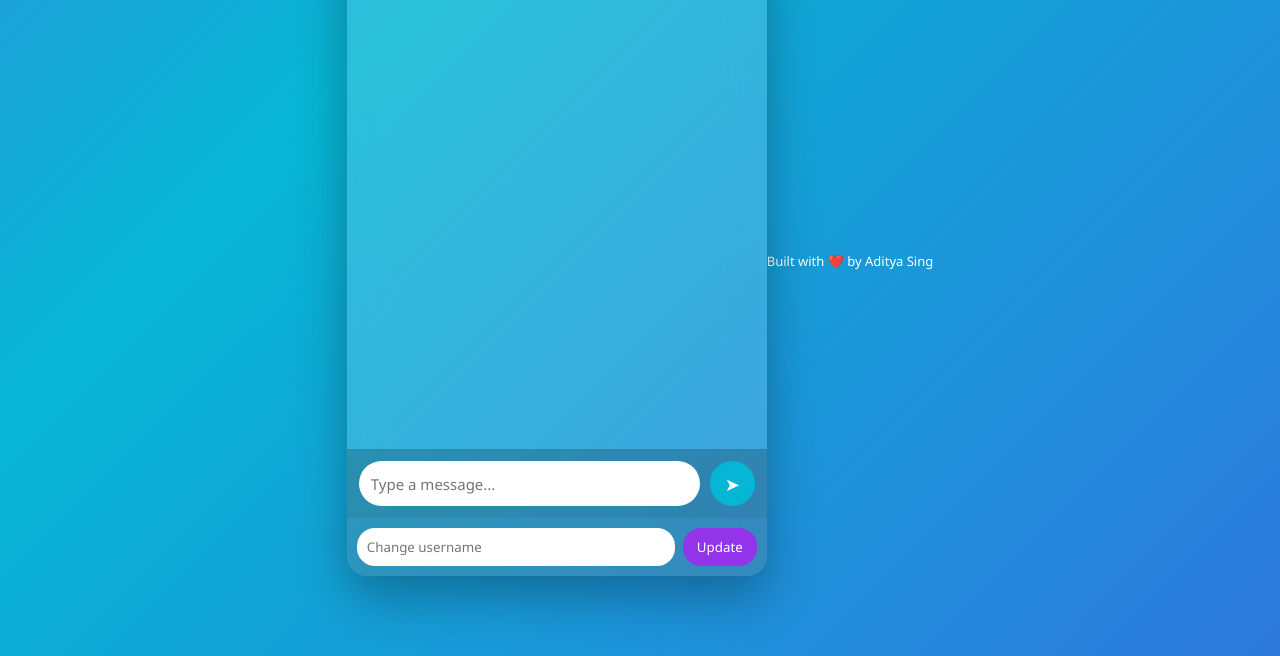
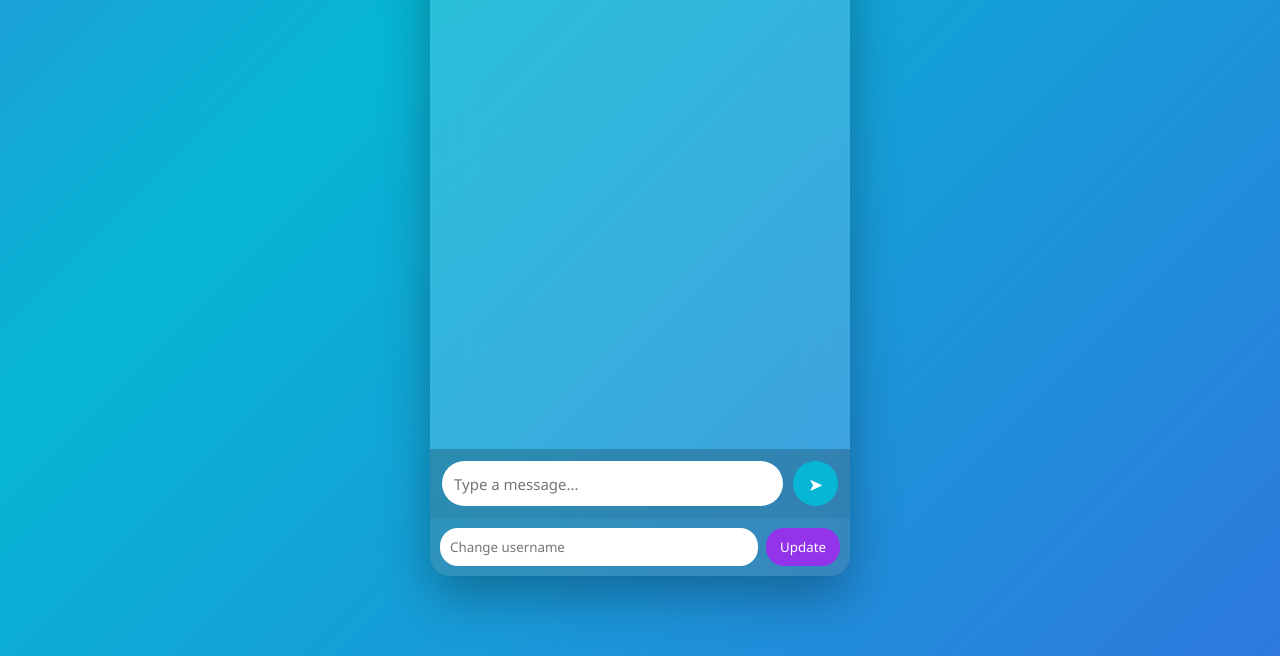
Before and after one commit to adityasing9/ACS, a plain HTML site: page templates/index.html in a window 1280 px wide. Shown: the part 144-800 px from the top of the page. Drawn offline with nearby package versions, Linux system fonts and the light colour scheme; no server answers.

Commit message:
Update index.html

```diff
--- a/templates/index.html
+++ b/templates/index.html
@@ -32,9 +32,7 @@
 
 </div>
 
-<footer>
-    Built with ❤️ by Aditya Sing
-</footer>
+
 
 <script src="/static/ui.js"></script>
 </body>
```
